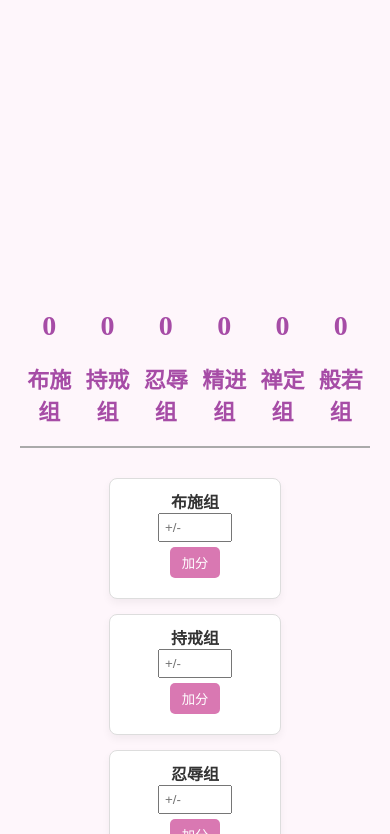
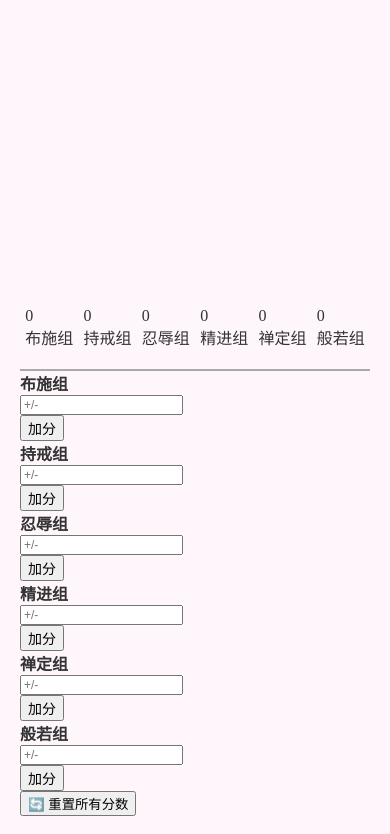
Before and after one commit to Leexiaoteng/xinnengliang1, a plain HTML site: page index.html in a window 390 px wide. Shown: the part 162-996 px from the top of the page. Drawn offline with Linux system fonts and the light colour scheme.

Commit message:
Update index.html

```diff
--- a/index.html
+++ b/index.html
@@ -21,8 +21,13 @@
     text-align: center;
     color: #a64ca6;
     margin-bottom: 40px;
+    font-family: "Kaiti", serif;
     font-size: 36px;
   }
+  .column .score, .column .group-name {
+    font-size: 20px; /* Default size for larger screens */
+  }
+
   .board {
     display: flex;
     justify-content: space-around;
@@ -32,95 +37,38 @@
     padding-bottom: 20px;
     position: relative;
   }
-    .column {
-      display: flex;
-      flex-direction: column;
-      align-items: center;
-      height: 100%;
-      justify-content: flex-end;
-      position: relative;
+
+  /* Your existing styles for board, control, buttons, etc. */
+
+  /* Media Queries for Mobile */
+  @media screen and (max-width: 768px) {
+    h1 {
+      font-size: 28px; /* Adjust the title font size on smaller screens */
     }
-    .bar {
-      width: 50px;
-      background: linear-gradient(to top, #f9b5dd, #d978b2);
-      transition: height 0.5s;
-      border-radius: 10px 10px 0 0;
-      position: relative;
-    }
-    .score {
-      margin-bottom: 10px;
-      font-size: 28px;
-      font-weight: bold;
-      color: #a64ca6;
-    }
-    .group-name {
-      margin-top: 10px;
-      font-weight: bold;
-      text-align: center;
-      color: #a64ca6;
-      font-size: 22px;
-    }
-    .controls {
-      display: flex;
-      justify-content: space-around;
-      flex-wrap: wrap;
-      gap: 15px;
-      margin-top: 30px;
-    }
-    .control {
-      background: #ffffff;
-      border: 1px solid #ddd;
-      border-radius: 8px;
-      padding: 10px;
-      text-align: center;
-      box-shadow: 0 4px 8px rgba(0,0,0,0.05);
-      width: 150px;
+    .column .score, .column .group-name {
+      font-size: 18px; /* Adjust the font size for smaller screens */
     }
     .control input[type="number"] {
-      width: 60px;
-      padding: 5px;
+      font-size: 14px; /* Smaller input text size on mobile */
     }
     .control button {
-      margin-top: 5px;
-      padding: 6px 12px;
-      background: #d978b2;
-      color: white;
-      border: none;
-      border-radius: 5px;
-      cursor: pointer;
+      font-size: 16px; /* Adjust button font size */
     }
-    .control button:hover {
-      background: #c2629e;
   }
-    #reset {
-      display: block;
-      margin: 40px auto;
-      background: #c94f4f;
+
+  @media screen and (max-width: 480px) {
+    h1 {
+      font-size: 24px; /* Further adjust the title size for very small screens */
     }
-    .particle {
-      position: absolute;
-      width: 10px;
-      height: 10px;
-      background: gold;
-      border-radius: 50%;
-      pointer-events: none;
-      animation: explode 1s ease-out forwards;
+    .column .score, .column .group-name {
+      font-size: 16px; /* Smaller text size for very small screens */
     }
-    @keyframes explode {
-      0% { opacity: 1; transform: scale(1); }
-      100% { opacity: 0; transform: scale(3) translateY(-50px); }
+    .control input[type="number"] {
+      font-size: 12px; /* Further adjust input size */
     }
-    .highlight {
-      background: rgba(255, 255, 0, 0.3);
-      transition: background 1s ease-out;
+    .control button {
+      font-size: 14px; /* Adjust button text for very small screens */
     }
-    .log {
-      font-size: 14px;
-      margin-top: 10px;
-      color: #555;
-      max-height: 80px;
-      overflow-y: auto;
-      text-align: left;
   }
 </style>
 </head>
```
Lines whose indentation alone changed are shown as unchanged.
